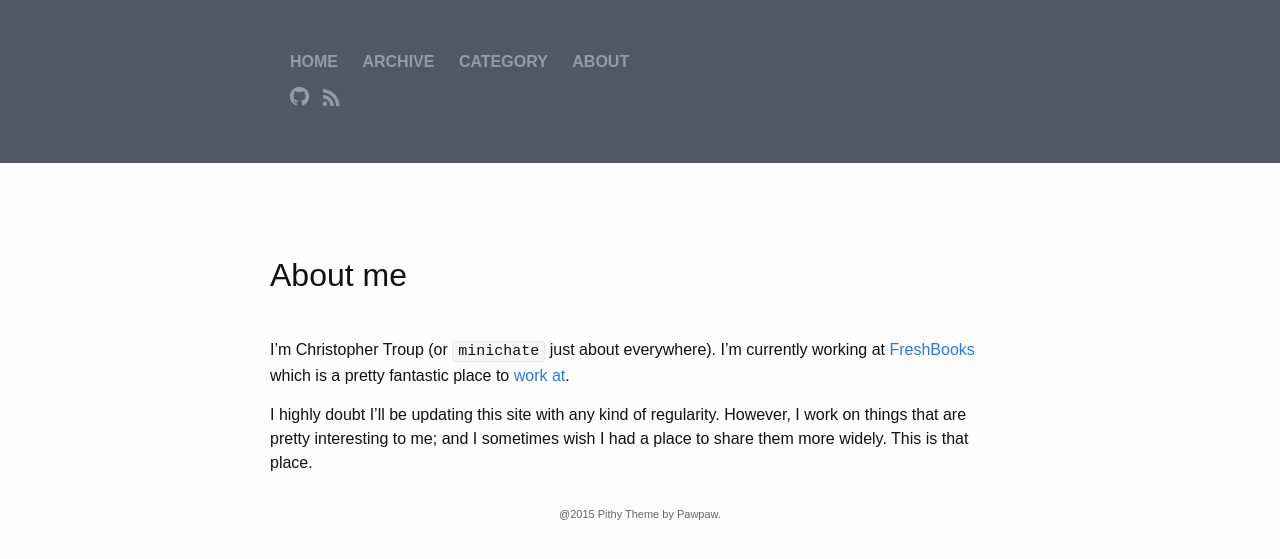
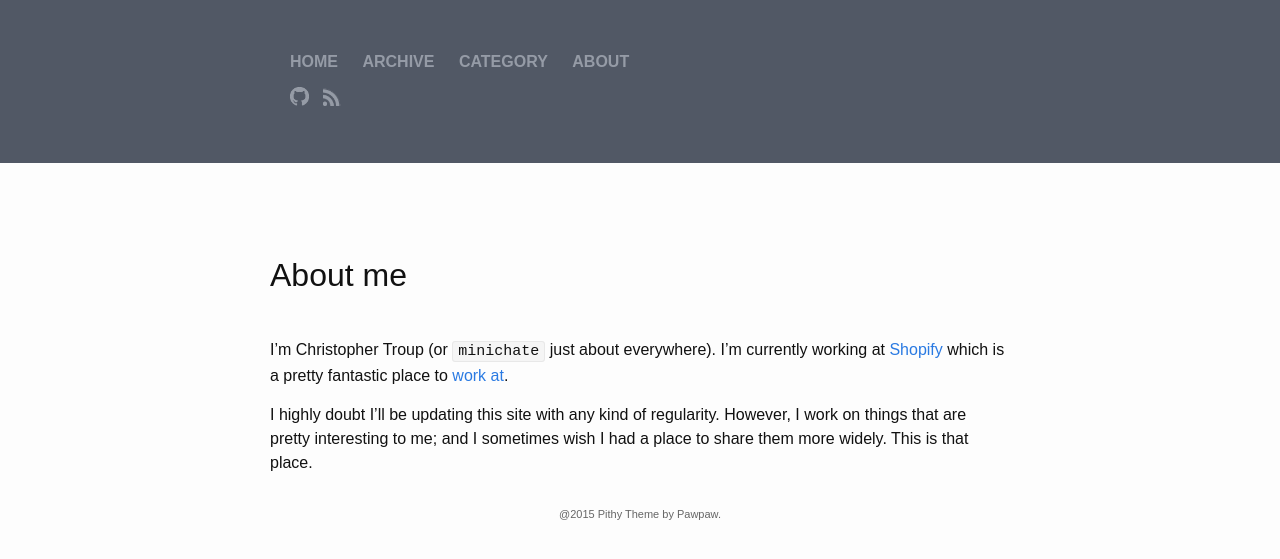
Before and after one commit to minichate/minichate.github.io, a Jekyll site: the page built from about.markdown, in a window 1280 px wide. Shown: the top 559 px of the page. Built offline with Jekyll 4.4.1, drawn with Linux system fonts in a browser that asks for light colours.

Commit message:
Update about.markdown
updating your work info for ya ;)

```diff
--- a/about.markdown
+++ b/about.markdown
@@ -3,6 +3,6 @@ layout: page
 title: About me
 ---
 
-I'm Christopher Troup (or `minichate` just about everywhere). I'm currently working at [FreshBooks](https://www.freshbooks.com/) which is a pretty fantastic place to [work at](http://grnh.se/r8neaf).
+I'm Christopher Troup (or `minichate` just about everywhere). I'm currently working at [Shopify](https://www.shopify.com/) which is a pretty fantastic place to [work at](https://www.shopify.com/careers/search).
 
 I highly doubt I'll be updating this site with any kind of regularity. However, I work on things that are pretty interesting to me; and I sometimes wish I had a place to share them more widely. This is that place.
```
